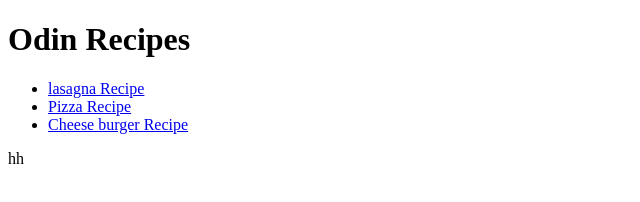
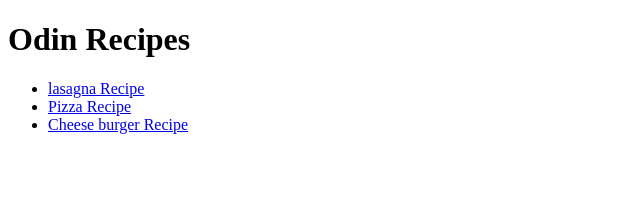
Before and after one commit to abdullahazhardev/odin-recipes, a plain HTML site: page index.html in a window 1280 px wide. Shown: the full height of the page, 0-640 px from the left. Drawn offline with Linux system fonts and the light colour scheme.

Commit message:
Update index.html

```diff
--- a/index.html
+++ b/index.html
@@ -12,6 +12,5 @@
       <li><a href="Pizza.html">Pizza Recipe</a></li>
       <li><a href="Cheese burger.html">Cheese burger Recipe</a></li>
     </ul>
-    hh
   </body>
 </html>
```
